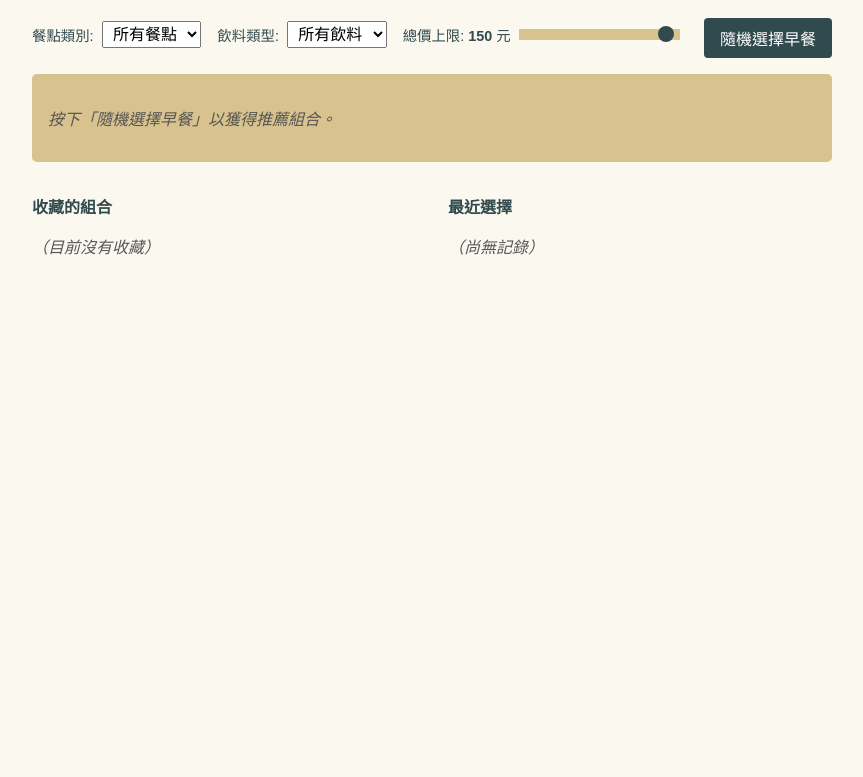
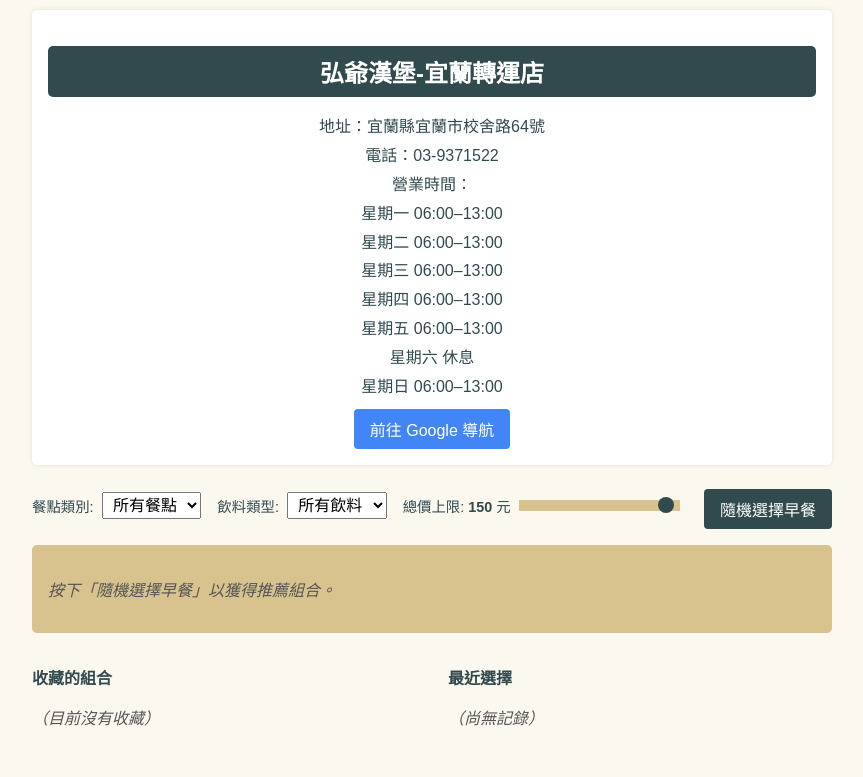
Before and after one commit to Larryveryhandsome/Breakfast-, a plain HTML site: page index.html in a window 1280 px wide. Shown: the part 105-882 px from the top of the page, without its empty margins (208-1071 px from the left). Before the commit the page ends 800 px from the top, so only its background shows below. Drawn offline with Linux system fonts and the light colour scheme.

Commit message:
Update index.html

```diff
--- a/index.html
+++ b/index.html
@@ -3,11 +3,7 @@
 <head>
   <meta charset="UTF-8" />
   <meta name="viewport" content="width=device-width, initial-scale=1.0" />
-  <title>宜蘭轉運店
-
-地址宜蘭縣宜蘭市校舍路64號
-
-電話03-9371522早餐隨機選擇器</title>
+  <title>弘爺漢堡-宜蘭轉運店早餐隨機選擇器</title>
   <style>
     :root {
       --color-primary: #314A4E; /* 鐵藍色 */
@@ -24,13 +20,39 @@
       margin: 0 auto;
       padding: 1rem;
     }
-    h1 {
+    h1, h2 {
       text-align: center;
       background-color: var(--color-primary);
       color: #FFFFFF;
       padding: 0.5rem;
       margin-bottom: 1rem;
       border-radius: 5px;
+    }
+    .store-info {
+      background-color: #fff;
+      padding: 1rem;
+      border-radius: 5px;
+      margin-bottom: 1rem;
+      box-shadow: 0 0 5px rgba(0, 0, 0, 0.1);
+      text-align: center;
+    }
+    .store-info p {
+      margin: 0.3rem 0;
+    }
+    .navigate-btn {
+      background-color: #4285F4; /* Google 藍 */
+      color: #FFFFFF;
+      padding: 0.5rem 1rem;
+      font-size: 1rem;
+      border: none;
+      border-radius: 4px;
+      cursor: pointer;
+      margin-top: 0.5rem;
+      text-decoration: none;
+      display: inline-block;
+    }
+    .navigate-btn:hover {
+      background-color: #357ABD;
     }
     .filter-group {
       display: flex;
@@ -217,7 +239,22 @@
 </head>
 <body>
   <div class="container">
-    <h1>早餐隨機選擇</h1>
+    <h1>弘爺漢堡-宜蘭轉運店早餐隨機選擇器</h1>
+    <!-- 店面資訊 -->
+    <div class="store-info">
+      <h2>弘爺漢堡-宜蘭轉運店</h2>
+      <p>地址：宜蘭縣宜蘭市校舍路64號</p>
+      <p>電話：03-9371522</p>
+      <p>營業時間：</p>
+      <p>星期一 06:00–13:00</p>
+      <p>星期二 06:00–13:00</p>
+      <p>星期三 06:00–13:00</p>
+      <p>星期四 06:00–13:00</p>
+      <p>星期五 06:00–13:00</p>
+      <p>星期六 休息</p>
+      <p>星期日 06:00–13:00</p>
+      <a href="https://www.google.com/maps/dir/?api=1&destination=宜蘭縣宜蘭市校舍路64號" target="_blank" class="navigate-btn">前往 Google 導航</a>
+    </div>
     <!-- 篩選控制項 -->
     <div class="filter-group">
       <div class="filter-item">
```
